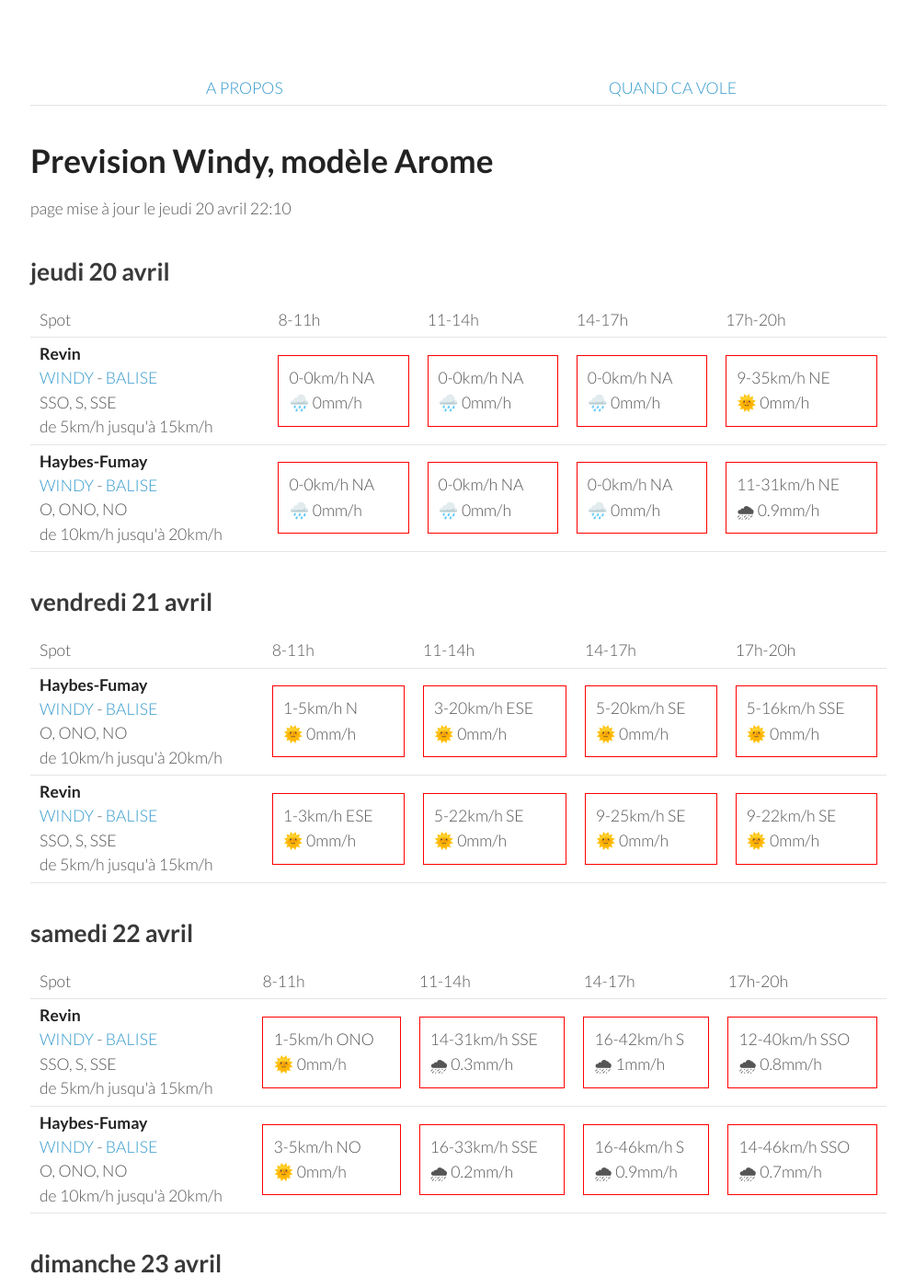
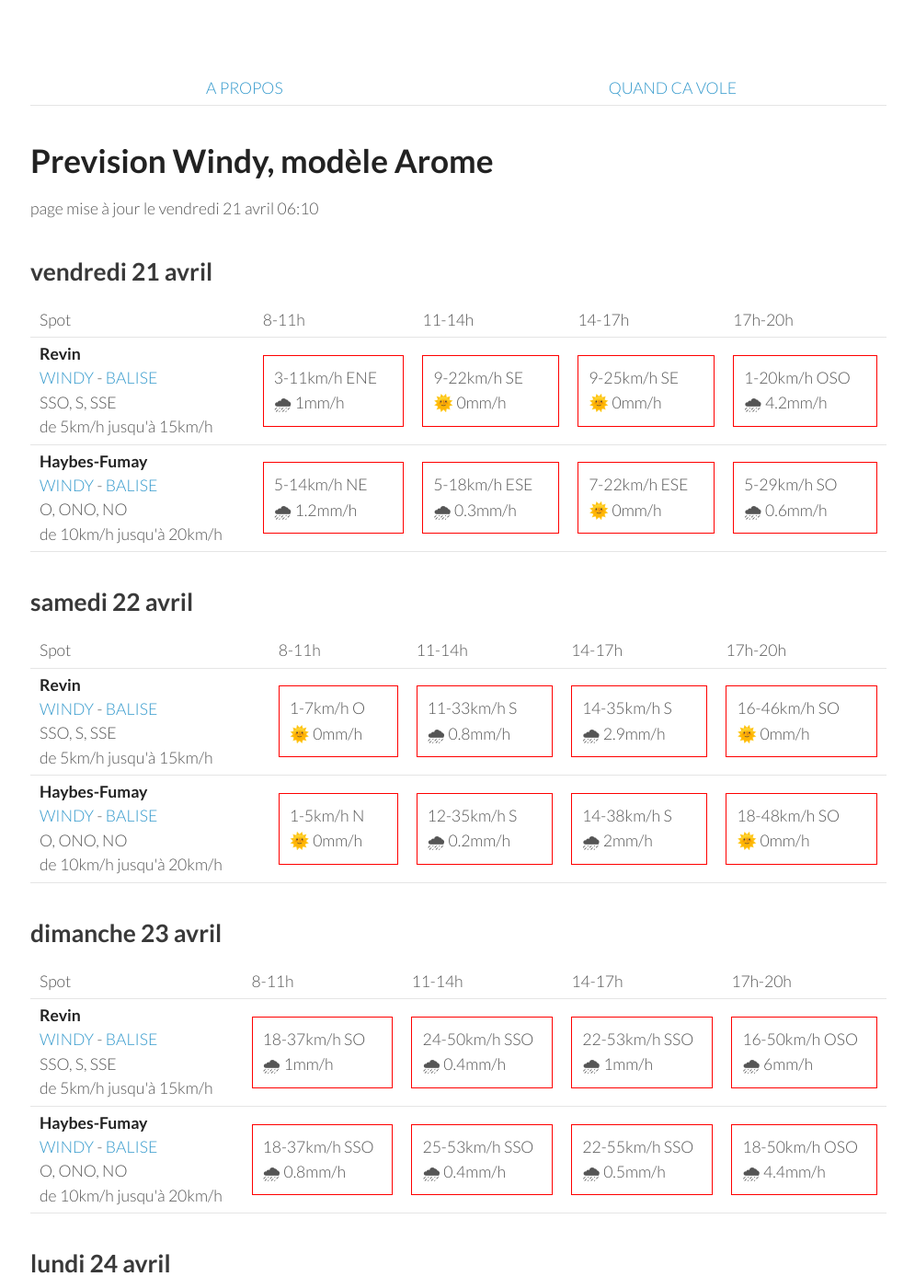
Before and after one commit to parapente-dans-le-nord/parapente-dans-le-nord.github.io, a Jekyll site: the page built from ardennes.markdown, in a window 1280 px wide and 1400 px high. Shown: the whole window at 92% size, without its empty margins (25-1020 px from the left). Built offline with Jekyll 4.4.1, drawn with Linux system fonts in a browser that asks for light colours; some of the changed text lies outside the part shown.

Commit message:
update index.markdown

```diff
--- a/ardennes.markdown
+++ b/ardennes.markdown
@@ -7,9 +7,9 @@ title:  "Tous les spots"
 {: .links}
 
 # Prevision Windy, modèle Arome
-page mise à jour le jeudi 20 avril 22:10
+page mise à jour le vendredi 21 avril 06:10
 
-## jeudi 20 avril
+## vendredi 21 avril
 
 {::nomarkdown}
 <table>
@@ -24,54 +24,20 @@ page mise à jour le jeudi 20 avril 22:10
 <tr>
         <td><strong>Revin</strong><br><a href="https://windy.com/49.948/4.625?49.543,4.625,8">WINDY</a> - <span class=""><a href="http://www.balisemeteo.com/balise.php?idBalise=5019">BALISE</a> </span><br> <span class="vent-favorable">SSO, S, SSE</span><br><span class="force-vent">de 5km/h jusqu'à 15km/h</span> </td>
 
-            <td><div class="not-flyable"><p>0-0km/h NA</p><p>🌧️ 0mm/h</p></div></td>
-            <td><div class="not-flyable"><p>0-0km/h NA</p><p>🌧️ 0mm/h</p></div></td>
-            <td><div class="not-flyable"><p>0-0km/h NA</p><p>🌧️ 0mm/h</p></div></td>
-            <td><div class="not-flyable"><p>9-35km/h NE</p><p>🌞 0mm/h</p></div></td>
+            <td><div class="not-flyable"><p>3-11km/h ENE</p><p>🌧 1mm/h</p></div></td>
+            <td><div class="not-flyable"><p>9-22km/h SE</p><p>🌞 0mm/h</p></div></td>
+            <td><div class="not-flyable"><p>9-25km/h SE</p><p>🌞 0mm/h</p></div></td>
+            <td><div class="not-flyable"><p>1-20km/h OSO</p><p>🌧 4.2mm/h</p></div></td>
+
 
     </tr>
 <tr>
         <td><strong>Haybes-Fumay</strong><br><a href="https://windy.com/49.998/4.715?49.913,4.738,10">WINDY</a> - <span class=""><a href="http://www.balisemeteo.com/balise.php?idBalise=104">BALISE</a> </span><br> <span class="vent-favorable">O, ONO, NO</span><br><span class="force-vent">de 10km/h jusqu'à 20km/h</span> </td>
 
-            <td><div class="not-flyable"><p>0-0km/h NA</p><p>🌧️ 0mm/h</p></div></td>
-            <td><div class="not-flyable"><p>0-0km/h NA</p><p>🌧️ 0mm/h</p></div></td>
-            <td><div class="not-flyable"><p>0-0km/h NA</p><p>🌧️ 0mm/h</p></div></td>
-            <td><div class="not-flyable"><p>11-31km/h NE</p><p>🌧 0.9mm/h</p></div></td>
-
-    </tr>
-
-</tbody>
-</table>
-{:/}
-## vendredi 21 avril
-
-{::nomarkdown}
-<table>
-  <tbody>
-    <tr>
-      <td>Spot</td>
-      <td>8-11h</td>
-      <td>11-14h</td>
-      <td>14-17h</td>
-      <td>17h-20h</td>
-    </tr>
-<tr>
-        <td><strong>Haybes-Fumay</strong><br><a href="https://windy.com/49.998/4.715?49.913,4.738,10">WINDY</a> - <span class=""><a href="http://www.balisemeteo.com/balise.php?idBalise=104">BALISE</a> </span><br> <span class="vent-favorable">O, ONO, NO</span><br><span class="force-vent">de 10km/h jusqu'à 20km/h</span> </td>
-
-            <td><div class="not-flyable"><p>1-5km/h N</p><p>🌞 0mm/h</p></div></td>
-            <td><div class="not-flyable"><p>3-20km/h ESE</p><p>🌞 0mm/h</p></div></td>
-            <td><div class="not-flyable"><p>5-20km/h SE</p><p>🌞 0mm/h</p></div></td>
-            <td><div class="not-flyable"><p>5-16km/h SSE</p><p>🌞 0mm/h</p></div></td>
-
-
-    </tr>
-<tr>
-        <td><strong>Revin</strong><br><a href="https://windy.com/49.948/4.625?49.543,4.625,8">WINDY</a> - <span class=""><a href="http://www.balisemeteo.com/balise.php?idBalise=5019">BALISE</a> </span><br> <span class="vent-favorable">SSO, S, SSE</span><br><span class="force-vent">de 5km/h jusqu'à 15km/h</span> </td>
-
-            <td><div class="not-flyable"><p>1-3km/h ESE</p><p>🌞 0mm/h</p></div></td>
-            <td><div class="not-flyable"><p>5-22km/h SE</p><p>🌞 0mm/h</p></div></td>
-            <td><div class="not-flyable"><p>9-25km/h SE</p><p>🌞 0mm/h</p></div></td>
-            <td><div class="not-flyable"><p>9-22km/h SE</p><p>🌞 0mm/h</p></div></td>
+            <td><div class="not-flyable"><p>5-14km/h NE</p><p>🌧 1.2mm/h</p></div></td>
+            <td><div class="not-flyable"><p>5-18km/h ESE</p><p>🌧 0.3mm/h</p></div></td>
+            <td><div class="not-flyable"><p>7-22km/h ESE</p><p>🌞 0mm/h</p></div></td>
+            <td><div class="not-flyable"><p>5-29km/h SO</p><p>🌧 0.6mm/h</p></div></td>
 
 
     </tr>
@@ -94,20 +60,20 @@ page mise à jour le jeudi 20 avril 22:10
 <tr>
         <td><strong>Revin</strong><br><a href="https://windy.com/49.948/4.625?49.543,4.625,8">WINDY</a> - <span class=""><a href="http://www.balisemeteo.com/balise.php?idBalise=5019">BALISE</a> </span><br> <span class="vent-favorable">SSO, S, SSE</span><br><span class="force-vent">de 5km/h jusqu'à 15km/h</span> </td>
 
-            <td><div class="not-flyable"><p>1-5km/h ONO</p><p>🌞 0mm/h</p></div></td>
-            <td><div class="not-flyable"><p>14-31km/h SSE</p><p>🌧 0.3mm/h</p></div></td>
-            <td><div class="not-flyable"><p>16-42km/h S</p><p>🌧 1mm/h</p></div></td>
-            <td><div class="not-flyable"><p>12-40km/h SSO</p><p>🌧 0.8mm/h</p></div></td>
+            <td><div class="not-flyable"><p>1-7km/h O</p><p>🌞 0mm/h</p></div></td>
+            <td><div class="not-flyable"><p>11-33km/h S</p><p>🌧 0.8mm/h</p></div></td>
+            <td><div class="not-flyable"><p>14-35km/h S</p><p>🌧 2.9mm/h</p></div></td>
+            <td><div class="not-flyable"><p>16-46km/h SO</p><p>🌞 0mm/h</p></div></td>
 
 
     </tr>
 <tr>
         <td><strong>Haybes-Fumay</strong><br><a href="https://windy.com/49.998/4.715?49.913,4.738,10">WINDY</a> - <span class=""><a href="http://www.balisemeteo.com/balise.php?idBalise=104">BALISE</a> </span><br> <span class="vent-favorable">O, ONO, NO</span><br><span class="force-vent">de 10km/h jusqu'à 20km/h</span> </td>
 
-            <td><div class="not-flyable"><p>3-5km/h NO</p><p>🌞 0mm/h</p></div></td>
-            <td><div class="not-flyable"><p>16-33km/h SSE</p><p>🌧 0.2mm/h</p></div></td>
-            <td><div class="not-flyable"><p>16-46km/h S</p><p>🌧 0.9mm/h</p></div></td>
-            <td><div class="not-flyable"><p>14-46km/h SSO</p><p>🌧 0.7mm/h</p></div></td>
+            <td><div class="not-flyable"><p>1-5km/h N</p><p>🌞 0mm/h</p></div></td>
+            <td><div class="not-flyable"><p>12-35km/h S</p><p>🌧 0.2mm/h</p></div></td>
+            <td><div class="not-flyable"><p>14-38km/h S</p><p>🌧 2mm/h</p></div></td>
+            <td><div class="not-flyable"><p>18-48km/h SO</p><p>🌞 0mm/h</p></div></td>
 
 
     </tr>
@@ -130,20 +96,20 @@ page mise à jour le jeudi 20 avril 22:10
 <tr>
         <td><strong>Revin</strong><br><a href="https://windy.com/49.948/4.625?49.543,4.625,8">WINDY</a> - <span class=""><a href="http://www.balisemeteo.com/balise.php?idBalise=5019">BALISE</a> </span><br> <span class="vent-favorable">SSO, S, SSE</span><br><span class="force-vent">de 5km/h jusqu'à 15km/h</span> </td>
 
-            <td><div class="not-flyable"><p>14-35km/h SO</p><p>🌧 1.1mm/h</p></div></td>
-            <td><div class="not-flyable"><p>24-50km/h SSO</p><p>🌧 1.1mm/h</p></div></td>
-            <td><div class="not-flyable"><p>20-50km/h SO</p><p>🌧 1.7mm/h</p></div></td>
-            <td><div class="not-flyable"><p>14-50km/h OSO</p><p>🌧 1.8mm/h</p></div></td>
+            <td><div class="not-flyable"><p>18-37km/h SO</p><p>🌧 1mm/h</p></div></td>
+            <td><div class="not-flyable"><p>24-50km/h SSO</p><p>🌧 0.4mm/h</p></div></td>
+            <td><div class="not-flyable"><p>22-53km/h SSO</p><p>🌧 1mm/h</p></div></td>
+            <td><div class="not-flyable"><p>16-50km/h OSO</p><p>🌧 6mm/h</p></div></td>
 
 
     </tr>
 <tr>
         <td><strong>Haybes-Fumay</strong><br><a href="https://windy.com/49.998/4.715?49.913,4.738,10">WINDY</a> - <span class=""><a href="http://www.balisemeteo.com/balise.php?idBalise=104">BALISE</a> </span><br> <span class="vent-favorable">O, ONO, NO</span><br><span class="force-vent">de 10km/h jusqu'à 20km/h</span> </td>
 
-            <td><div class="not-flyable"><p>12-38km/h SO</p><p>🌧 0.6mm/h</p></div></td>
-            <td><div class="not-flyable"><p>24-51km/h SSO</p><p>🌧 1mm/h</p></div></td>
-            <td><div class="not-flyable"><p>20-51km/h SO</p><p>🌧 1.8mm/h</p></div></td>
-            <td><div class="not-flyable"><p>16-50km/h SO</p><p>🌧 1.2mm/h</p></div></td>
+            <td><div class="not-flyable"><p>18-37km/h SSO</p><p>🌧 0.8mm/h</p></div></td>
+            <td><div class="not-flyable"><p>25-53km/h SSO</p><p>🌧 0.4mm/h</p></div></td>
+            <td><div class="not-flyable"><p>22-55km/h SSO</p><p>🌧 0.5mm/h</p></div></td>
+            <td><div class="not-flyable"><p>18-50km/h OSO</p><p>🌧 4.4mm/h</p></div></td>
 
 
     </tr>
@@ -164,22 +130,22 @@ page mise à jour le jeudi 20 avril 22:10
       <td>17h-20h</td>
     </tr>
 <tr>
-        <td><strong>Haybes-Fumay</strong><br><a href="https://windy.com/49.998/4.715?49.913,4.738,10">WINDY</a> - <span class=""><a href="http://www.balisemeteo.com/balise.php?idBalise=104">BALISE</a> </span><br> <span class="vent-favorable">O, ONO, NO</span><br><span class="force-vent">de 10km/h jusqu'à 20km/h</span> </td>
+        <td><strong>Revin</strong><br><a href="https://windy.com/49.948/4.625?49.543,4.625,8">WINDY</a> - <span class=""><a href="http://www.balisemeteo.com/balise.php?idBalise=5019">BALISE</a> </span><br> <span class="vent-favorable">SSO, S, SSE</span><br><span class="force-vent">de 5km/h jusqu'à 15km/h</span> </td>
 
-            <td><div class="not-flyable"><p>11-24km/h ONO</p><p>🌞 0mm/h</p></div></td>
-            <td><div class="not-flyable"><p>12-25km/h ONO</p><p>🌞 0mm/h</p></div></td>
-            <td><div class="not-flyable"><p>16-35km/h ONO</p><p>🌧 0.5mm/h</p></div></td>
-            <td><div class="not-flyable"><p>14-35km/h NO</p><p>🌧 0.3mm/h</p></div></td>
+            <td><div class="not-flyable"><p>12-25km/h SO</p><p>🌞 0mm/h</p></div></td>
+            <td><div class="not-flyable"><p>14-31km/h SO</p><p>🌞 0mm/h</p></div></td>
+            <td><div class="not-flyable"><p>16-33km/h ONO</p><p>🌧 0.6mm/h</p></div></td>
+            <td><div class="not-flyable"><p>14-33km/h NO</p><p>🌧 0.4mm/h</p></div></td>
 
 
     </tr>
 <tr>
-        <td><strong>Revin</strong><br><a href="https://windy.com/49.948/4.625?49.543,4.625,8">WINDY</a> - <span class=""><a href="http://www.balisemeteo.com/balise.php?idBalise=5019">BALISE</a> </span><br> <span class="vent-favorable">SSO, S, SSE</span><br><span class="force-vent">de 5km/h jusqu'à 15km/h</span> </td>
+        <td><strong>Haybes-Fumay</strong><br><a href="https://windy.com/49.998/4.715?49.913,4.738,10">WINDY</a> - <span class=""><a href="http://www.balisemeteo.com/balise.php?idBalise=104">BALISE</a> </span><br> <span class="vent-favorable">O, ONO, NO</span><br><span class="force-vent">de 10km/h jusqu'à 20km/h</span> </td>
 
-            <td><div class="not-flyable"><p>11-24km/h ONO</p><p>🌞 0mm/h</p></div></td>
-            <td><div class="not-flyable"><p>12-25km/h ONO</p><p>🌧 0.2mm/h</p></div></td>
-            <td><div class="not-flyable"><p>16-33km/h ONO</p><p>🌧 0.6mm/h</p></div></td>
-            <td><div class="not-flyable"><p>14-33km/h NO</p><p>🌧 0.4mm/h</p></div></td>
+            <td><div class="not-flyable"><p>12-27km/h SO</p><p>🌞 0mm/h</p></div></td>
+            <td><div class="not-flyable"><p>14-33km/h SO</p><p>🌞 0mm/h</p></div></td>
+            <td><div class="not-flyable"><p>16-35km/h ONO</p><p>🌧 0.5mm/h</p></div></td>
+            <td><div class="not-flyable"><p>14-35km/h NO</p><p>🌧 0.3mm/h</p></div></td>
 
 
     </tr>
```
